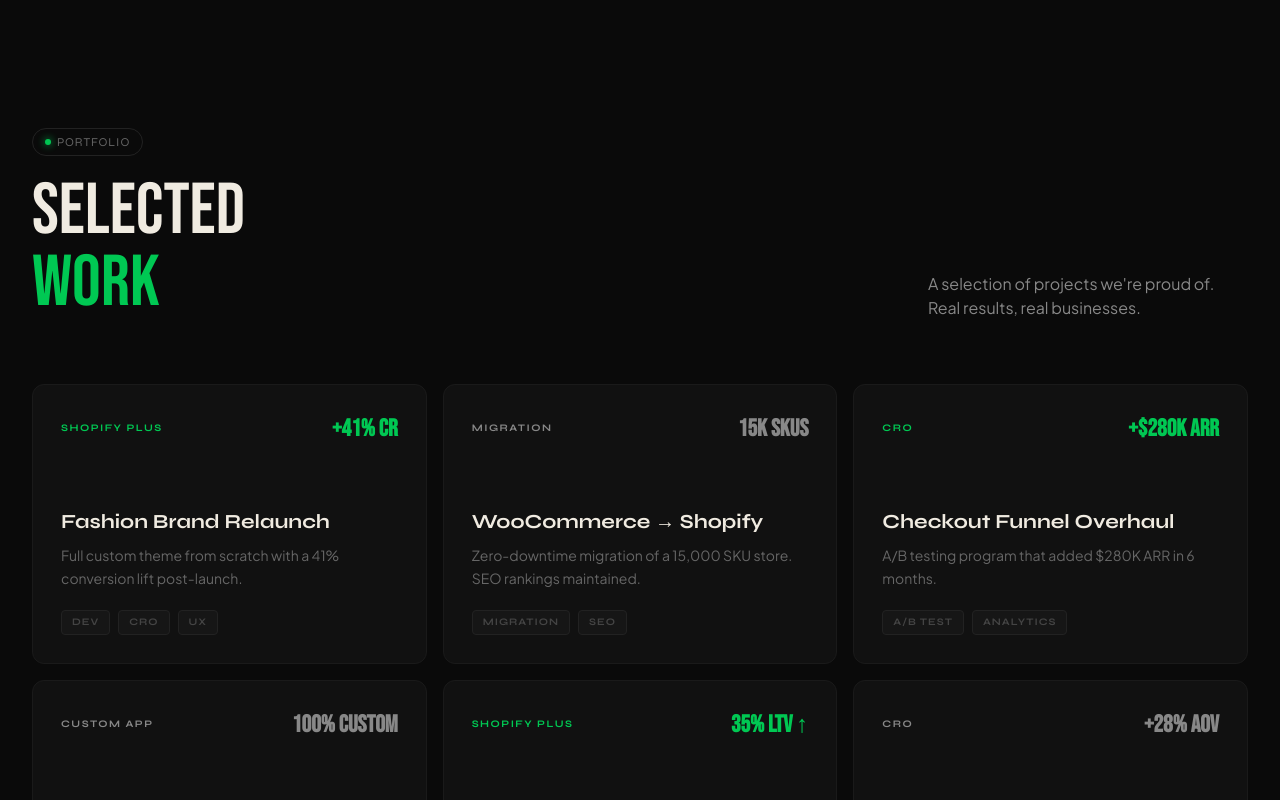
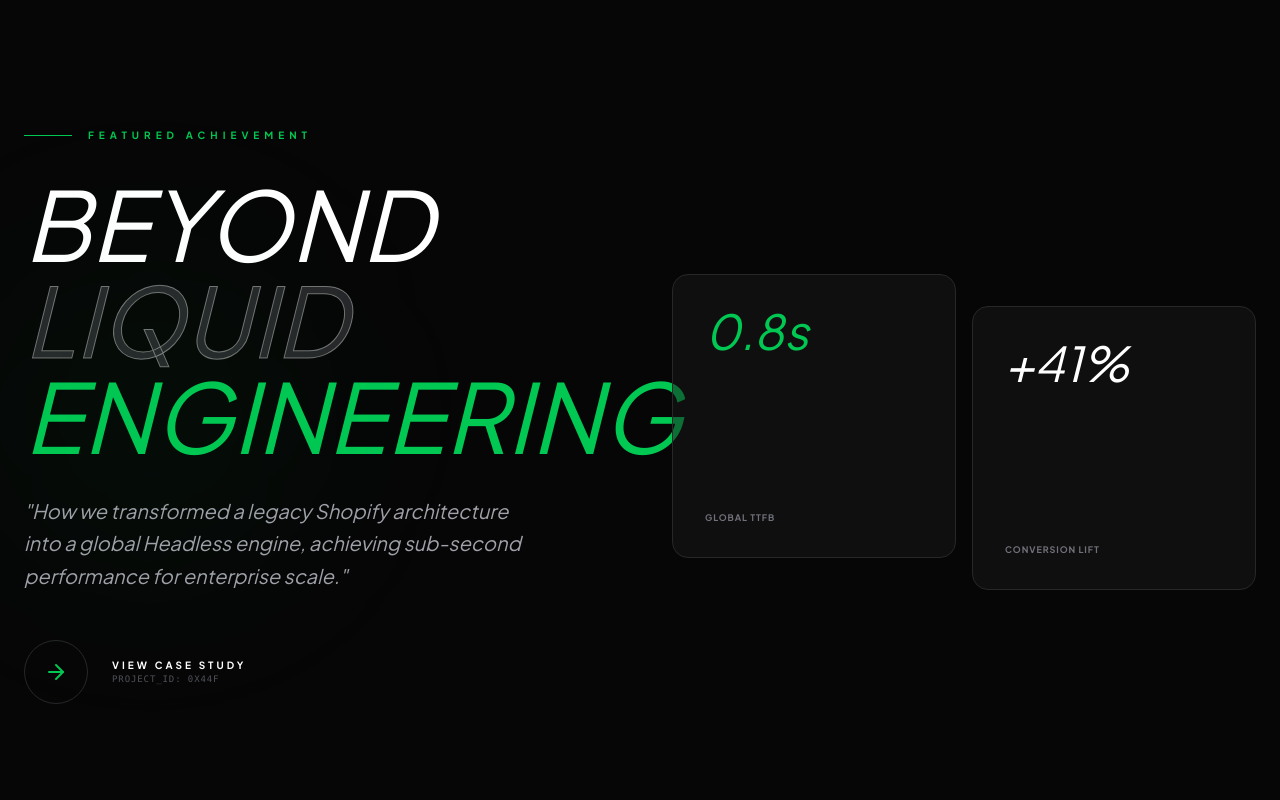
Before and after one commit to Guillef33/shopify-experts, a Next.js app: page / in a window 1280 px wide. Shown: the part 2600-3400 px from the top of the page. Built offline with nearby package versions, Linux system fonts and the light colour scheme.

Commit message:
feat: add engineering portal to home page and complete case study

```diff
--- a/app/page.tsx
+++ b/app/page.tsx
@@ -18,6 +18,54 @@ export default function Home() {
       <Ticker />
       <Stats />
       <Services />
+
+      {/* --- SECCIÓN DESTACADA: ENGINEERING PORTAL --- */}
+      <section className="py-32 bg-[#060606] border-y border-zinc-900 relative overflow-hidden group">
+        <div className="absolute top-1/2 left-0 -translate-y-1/2 w-[300px] h-[300px] bg-[#00c853]/5 rounded-full blur-[100px] pointer-events-none"></div>
+        <div className="max-w-7xl mx-auto px-6">
+          <div className="grid lg:grid-cols-2 gap-16 items-center">
+            <div>
+              <div className="flex items-center gap-4 mb-8">
+                <span className="w-12 h-[1px] bg-[#00c853]"></span>
+                <span className="text-[#00c853] text-[10px] uppercase tracking-[0.5em] font-black">Featured Achievement</span>
+              </div>
+              <h2 className="text-6xl md:text-8xl font-[var(--font-bebas)] text-white uppercase italic leading-[0.85] mb-8">
+                Beyond <br />
+                <span className="text-zinc-800" style={{ WebkitTextStroke: '1px rgba(255, 255, 255, 0.4)' }}>Liquid</span> <br />
+                <span className="text-[#00c853]">Engineering</span>
+              </h2>
+              <p className="text-zinc-400 text-xl font-light leading-relaxed mb-12 max-w-lg font-[var(--font-syne)] italic">
+                "How we transformed a legacy Shopify architecture into a global Headless engine, achieving sub-second performance for enterprise scale."
+              </p>
+              <a href="/cases/engineering" className="inline-flex items-center gap-6 group/btn">
+                <div className="w-16 h-16 rounded-full border border-zinc-800 flex items-center justify-center group-hover/btn:border-[#00c853] group-hover/btn:bg-[#00c853]/10 transition-all duration-500">
+                  <svg width="24" height="24" viewBox="0 0 24 24" fill="none" stroke="#00c853" strokeWidth="2" strokeLinecap="round" strokeLinejoin="round">
+                    <line x1="5" y1="12" x2="19" y2="12"></line>
+                    <polyline points="12 5 19 12 12 19"></polyline>
+                  </svg>
+                </div>
+                <div className="flex flex-col">
+                  <span className="text-white uppercase tracking-[0.3em] text-[10px] font-black">View Case Study</span>
+                  <span className="text-zinc-600 text-[9px] uppercase tracking-widest font-mono group-hover/btn:text-[#00c853] transition-colors">Project_ID: 0x44F</span>
+                </div>
+              </a>
+            </div>
+            <div className="relative">
+              <div className="grid grid-cols-2 gap-4">
+                <div className="bg-zinc-900/50 border border-zinc-800 p-8 rounded-2xl flex flex-col justify-between aspect-square group-hover:-translate-y-2 transition-transform duration-500">
+                   <p className="text-[#00c853] font-[var(--font-bebas)] text-5xl italic leading-none">0.8s</p>
+                   <p className="text-[9px] text-zinc-500 uppercase tracking-widest font-bold">Global TTFB</p>
+                </div>
+                <div className="bg-zinc-900/50 border border-zinc-800 p-8 rounded-2xl flex flex-col justify-between aspect-square translate-y-8 group-hover:translate-y-6 transition-transform duration-500">
+                   <p className="text-white font-[var(--font-bebas)] text-5xl italic leading-none">+41%</p>
+                   <p className="text-[9px] text-zinc-500 uppercase tracking-widest font-bold">Conversion Lift</p>
+                </div>
+              </div>
+            </div>
+          </div>
+        </div>
+      </section>
+
       <Work />
       <About />
       <Process />
```
